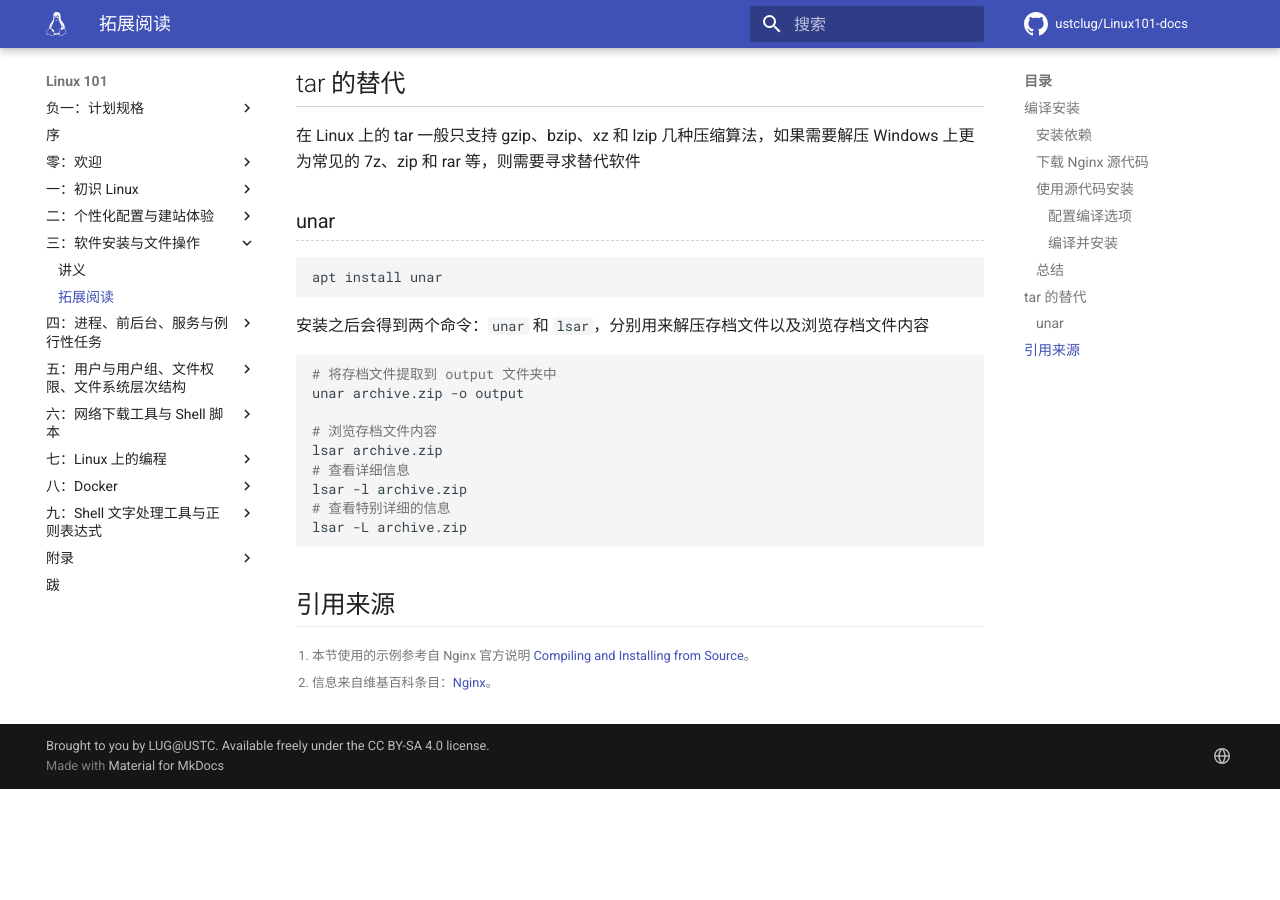
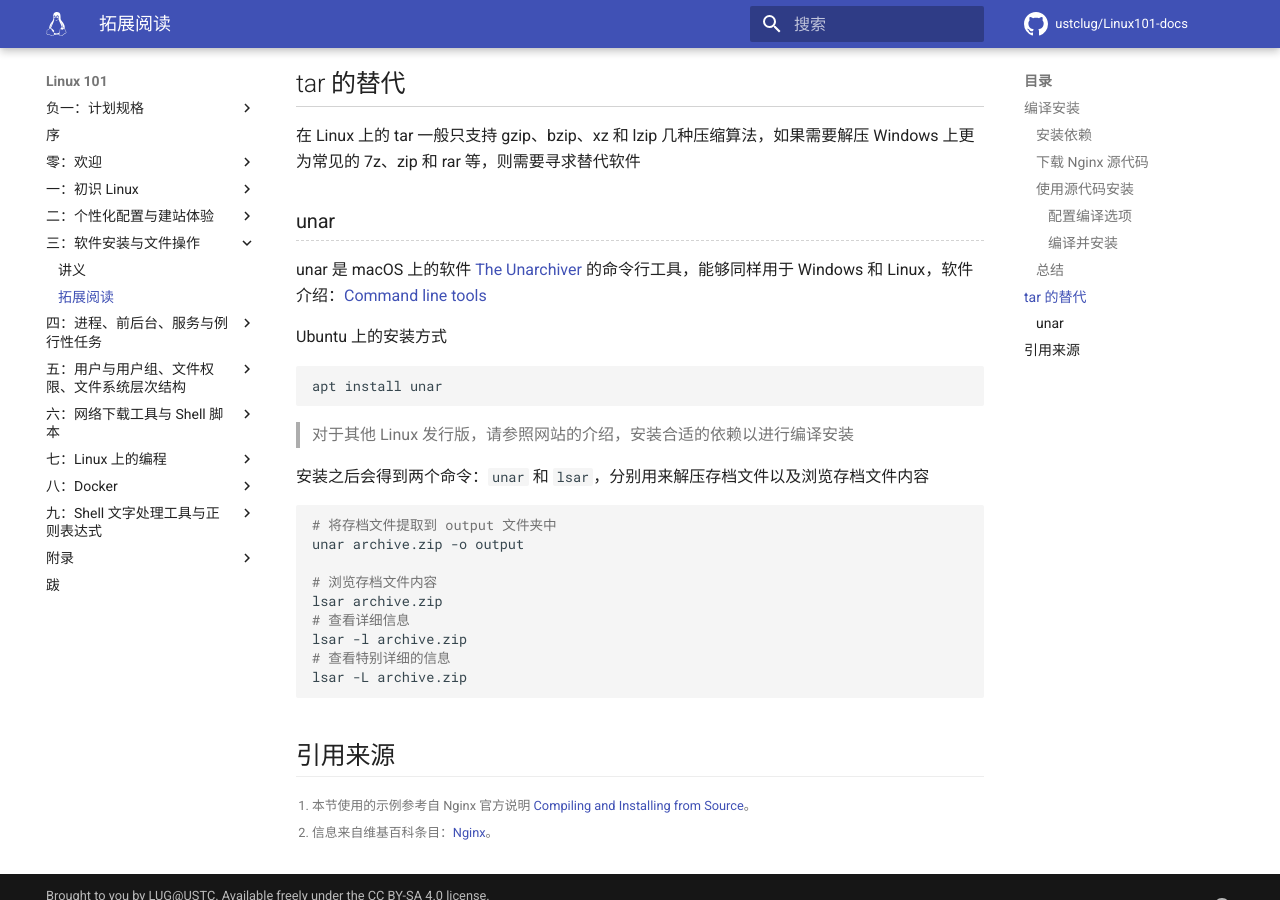
Before and after one commit to ustclug/Linux101-docs, an MkDocs documentation site: the page built from docs/Ch03/supplement.md, in a window 1280 px wide and 900 px high, scrolled down 2906 px. Built offline with MkDocs 1.6.1 and Material for MkDocs 9.7.7, drawn with Linux system fonts in a browser that asks for light colours; comment, search, counter and statistics services are not loaded; before the commit the page ends 3695 px from its top, so only the background shows below that.

Commit message:
Ch03: Add description for unar

````diff
--- a/docs/Ch03/supplement.md
+++ b/docs/Ch03/supplement.md
@@ -128,9 +128,15 @@ $ sudo make install
 
 ### unar
 
+unar 是 macOS 上的软件 [The Unarchiver](https://theunarchiver.com/) 的命令行工具，能够同样用于 Windows 和 Linux，软件介绍：[Command line tools](https://theunarchiver.com/command-line)
+
+Ubuntu 上的安装方式
+
 ```shell
 apt install unar
 ```
+
+> 对于其他 Linux 发行版，请参照网站的介绍，安装合适的依赖以进行编译安装
 
 安装之后会得到两个命令：`unar` 和 `lsar`，分别用来解压存档文件以及浏览存档文件内容
 
````
